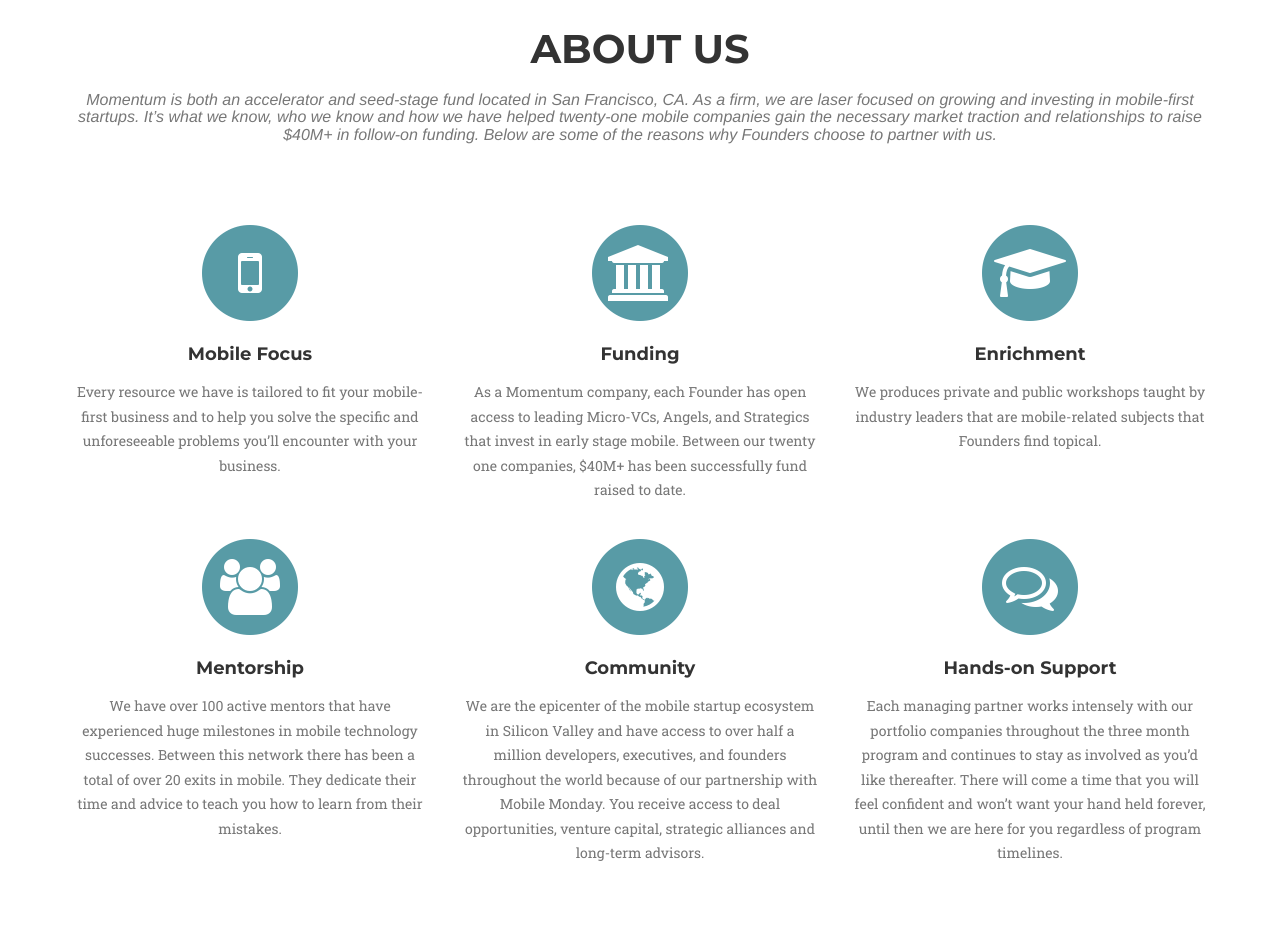
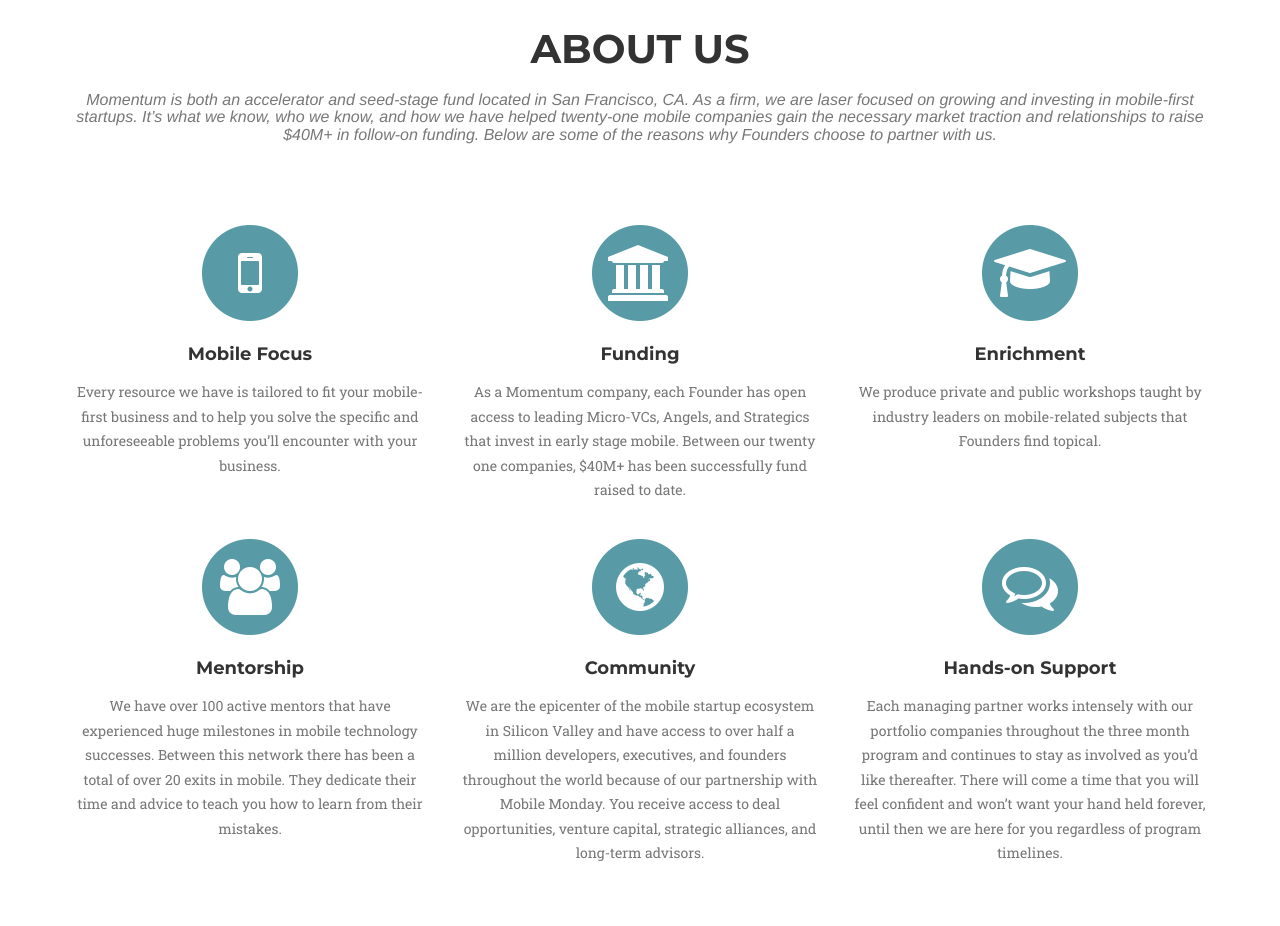
Before and after one commit to mobilemonday/momentum, a Jekyll site: the page built from index.html, in a window 1280 px wide and 1400 px high, scrolled down 737 px. Shown: the part 169-1095 px from the top of the window. Built offline with Jekyll 4.4.1, drawn with Linux system fonts in a browser that asks for light colours; nearby versions of some CDN libraries; some web fonts are replaced; Markdown is read by kramdown in place of the engine named in the settings; some of the changed text lies outside the part shown.

Commit message:
updates to content

```diff
--- a/index.html
+++ b/index.html
@@ -19,7 +19,7 @@
     name: "We deliver inked customer contracts, actionable product and marketing feedback, and direct investment to help our companies grow."
 program:
   title: "About Us"
-  intro: "Momentum is both an accelerator and seed-stage fund located in San Francisco, CA.  As a firm, we are laser focused on growing and investing in mobile-first startups.  It’s what we know, who we know and how we have helped twenty-one mobile companies gain the necessary market traction and relationships to raise $40M+ in follow-on funding. Below are some of the reasons why Founders choose to partner with us."
+  intro: "Momentum is both an accelerator and seed-stage fund located in San Francisco, CA.  As a firm, we are laser focused on growing and investing in mobile-first startups.  It’s what we know, who we know, and how we have helped twenty-one mobile companies gain the necessary market traction and relationships to raise $40M+ in follow-on funding. Below are some of the reasons why Founders choose to partner with us."
   benefits:
   - benefit:
     name: "Mobile Focus"
@@ -31,7 +31,7 @@
     icon: fa-university
   - benefit:
     name: "Enrichment"
-    description: "We produces private and public workshops taught by industry leaders that are mobile-related subjects that Founders find topical."
+    description: "We produce private and public workshops taught by industry leaders on mobile-related subjects that Founders find topical."
     icon: fa-graduation-cap
   - benefit:
     name: "Mentorship"
@@ -39,7 +39,7 @@
     icon: fa-users
   - benefit:
     name: "Community"
-    description: "We are the epicenter of the mobile startup ecosystem in Silicon Valley and have access to over half a million developers, executives, and founders throughout the world because of our partnership with Mobile Monday. You receive access to deal opportunities, venture capital, strategic alliances and long-term advisors."
+    description: "We are the epicenter of the mobile startup ecosystem in Silicon Valley and have access to over half a million developers, executives, and founders throughout the world because of our partnership with Mobile Monday. You receive access to deal opportunities, venture capital, strategic alliances, and long-term advisors."
     icon: fa-globe
   - benefit:
     name: "Hands-on Support"
```
Also changed, not shown: other parts of index.html (+2 -2 lines).
